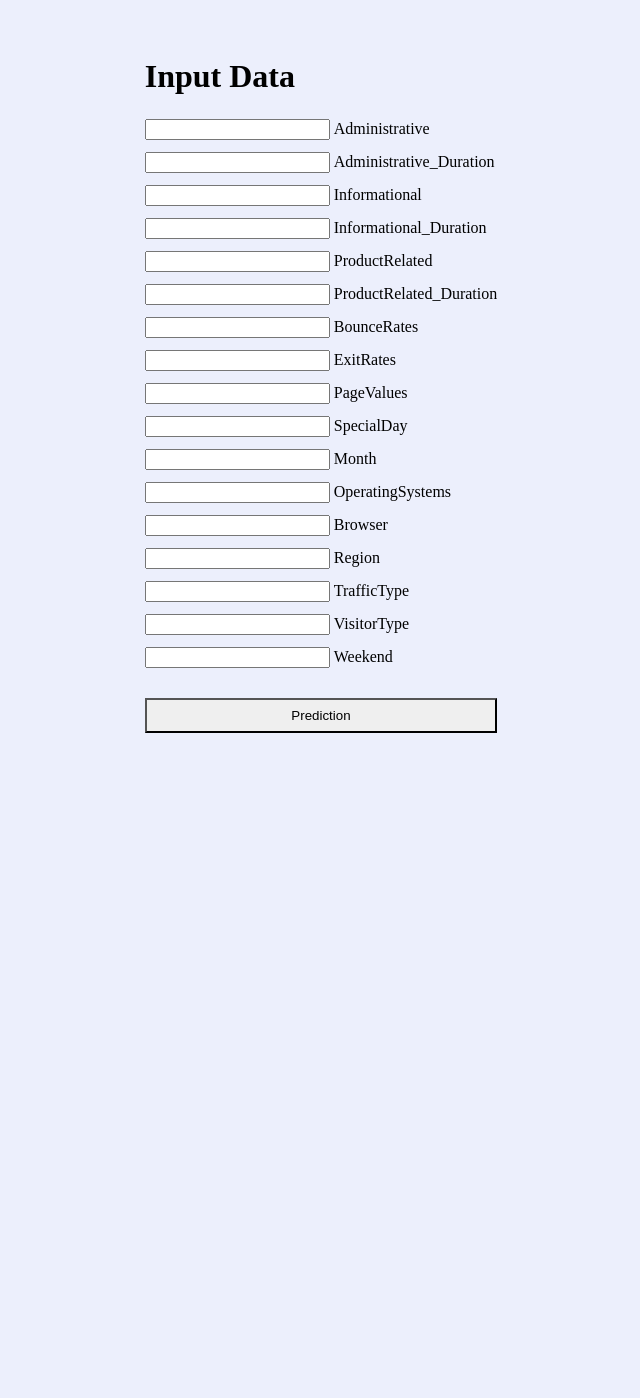
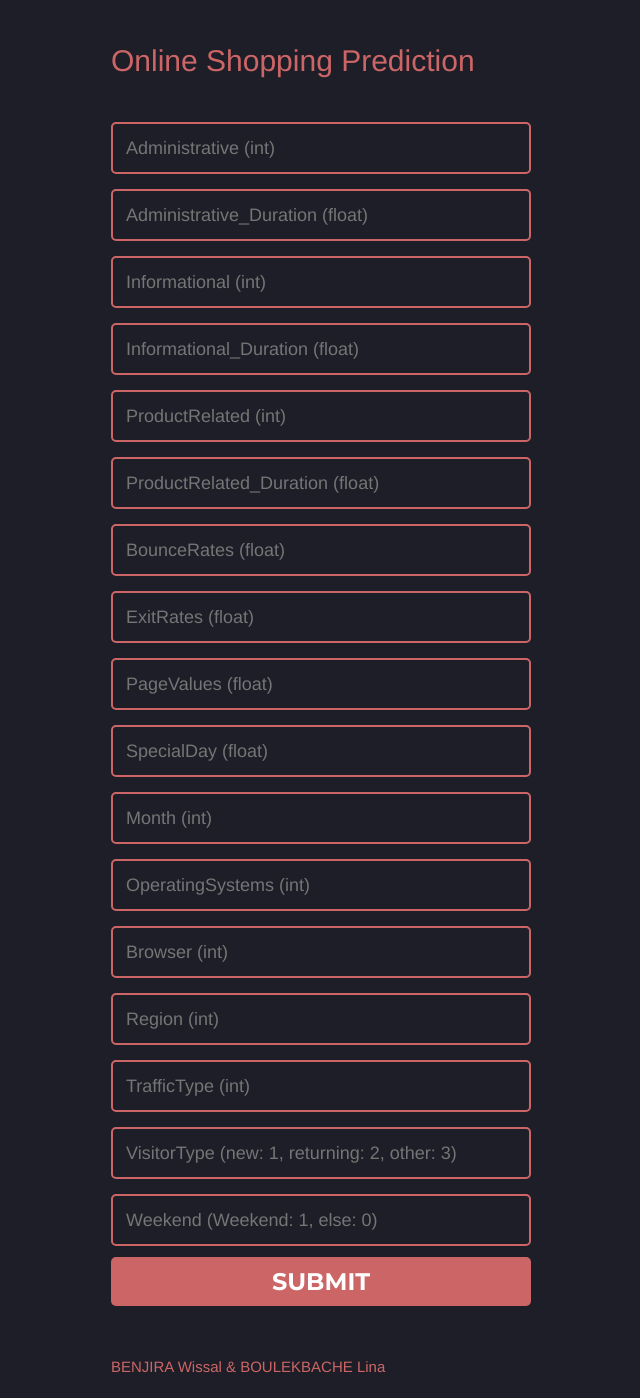
Before and after one commit to wissalbenjira/Python_project, a Flask app: page /site/ in a window 1280 px wide. Shown: the whole page, without its empty margins (319-959 px from the left). Before the commit the page ends 733 px from the top, so only its background shows below. Run offline with Flask 2, Linux system fonts and the light colour scheme; parts of the project's set-up code (start-up, migrations or seed data) failed here and were passed over.

Commit message:
Add files via upload

```diff
--- a/projet/templates/index.html
+++ b/projet/templates/index.html
@@ -5,172 +5,107 @@
     <link rel="stylesheet" type="text/css" />
     <title>API</title>
     <style>
+        @import url(https://fonts.googleapis.com/css?family=Montserrat:400,700);
+
         body {
-            display: flex;
-            justify-content: center;
-            align-items: center;
-            min-height: 100vh;
-            background: #eceffc;
+            background: rgb(30, 30, 40);
         }
 
-        .btn {
-            padding: 8px 20px;
-            border-radius: 0;
-            overflow: hidden;
+        form {
+            max-width: 420px;
+            margin: 50px auto;
         }
 
-        ::before {
-            position: absolute;
-            content: "";
-            top: 0;
-            left: 0;
+        .feedback-input {
+            color: white;
+            font-family: Helvetica, Arial, sans-serif;
+            font-weight: 500;
+            font-size: 18px;
+            border-radius: 5px;
+            line-height: 22px;
+            background-color: transparent;
+            border: 2px solid #CC6666;
+            transition: all 0.3s;
+            padding: 13px;
+            margin-bottom: 15px;
             width: 100%;
-            height: 100%;
-            background: linear-gradient(120deg,
-                    transparent,
-                    var(--primary-color),
-                    transparent);
-            transform: translateX(-100%);
-            transition: 0.6s;
+            box-sizing: border-box;
+            outline: 0;
+        }
+        h1 {
+            color: #CC6666;
+            font-family: Helvetica, Arial, sans-serif;
+            font-weight: 500;
+            font-size: 30px;
+            border-radius: 5px;
+            line-height: 22px;
+            max-width: 420px;
+            margin: 50px auto;
+        }
+        h2 {
+            color: #CC6666;
+            font-family: Helvetica, Arial, sans-serif;
+            font-weight: 500;
+            font-size: 15px;
+            border-radius: 5px;
+            line-height: 22px;
+            max-width: 420px;
+            margin: 20px auto;
+        }
+        .feedback-input:focus {
+            border: 2px solid #CC4949;
         }
 
-        :hover {
-            background: transparent;
-            box-shadow: 0 0 20px 10px hsla(204, 70%, 53%, 0.5);
+        textarea {
+            height: 150px;
+            line-height: 150%;
+            resize: vertical;
         }
 
-        ::before {
-            transform: translateX(100%);
+        [type="submit"] {
+            font-family: 'Montserrat', Arial, Helvetica, sans-serif;
+            width: 100%;
+            background: #CC6666;
+            border-radius: 5px;
+            border: 0;
+            cursor: pointer;
+            color: white;
+            font-size: 24px;
+            padding-top: 10px;
+            padding-bottom: 10px;
+            transition: all 0.3s;
+            margin-top: -4px;
+            font-weight: 700;
         }
 
-        .form-input-material {
-            --input-default-border-color: white;
-            --input-border-bottom-color: white;
+        [type="submit"]:hover {
+            background: #CC4949;
         }
-        input {
-            color: white;
-        }
-
-
-        .login-form {
-            display: flex;
-            flex-direction: column;
-            align-items: center;
-            padding: 50px 40px;
-            color: white;
-            background: rgba(0, 0, 0, 0.8);
-            border-radius: 10px;
-            box-shadow: 0 0.4px 0.4px rgba(128, 128, 128, 0.109),
-                0 1px 1px rgba(128, 128, 128, 0.155),
-                0 2.1px 2.1px rgba(128, 128, 128, 0.195),
-                0 4.4px 4.4px rgba(128, 128, 128, 0.241),
-                0 12px 12px rgba(128, 128, 128, 0.35)
-        }
-        h1 {
-            margin: 0 0 24px 0;
-        }
-
-        .form-input-material {
-            margin: 12px 0;
-        }
-        .btn {
-            width: 100%;
-            margin: 18px 0 9px 0;
-        }
-
     </style>
 </head>
 
 <body>
-    <form class="info" action="javascript:void(0);">
-        <h1>Input Data</h1>
-        <div class="form-input-material">
-            <input type="text" name="Administrative" id="Administrative" placeholder=" " autocomplete="off"
-                class="form-control-material" required />
-            <label for="Administrative">Administrative</label>
-        </div>
-        <div class="form-input-material">
-            <input type="text" name="Administrative_Duration" id="Administrative_Duration" placeholder=" "
-                autocomplete="off" class="form-control-material" required />
-            <label for="Administrative_Duration">Administrative_Duration</label>
-        </div>
-        <div class="form-input-material">
-            <input type="text" name="Informational" id="Informational" placeholder=" " autocomplete="off"
-                class="form-control-material" required />
-            <label for="Informational">Informational</label>
-        </div>
-        <div class="form-input-material">
-            <input type="text" name="Informational_Duration" id="Informational_Duration" placeholder=" "
-                autocomplete="off" class="form-control-material" required />
-            <label for="Informational_Duration">Informational_Duration</label>
-        </div>
-        <div class="form-input-material">
-            <input type="text" name="ProductRelated" id="ProductRelated" placeholder=" " autocomplete="off"
-                class="form-control-material" required />
-            <label for="ProductRelated">ProductRelated</label>
-        </div>
-        <div class="form-input-material">
-            <input type="text" name="ProductRelated_Duration" id="ProductRelated_Duration" placeholder=" "
-                autocomplete="off" class="form-control-material" required />
-            <label for="ProductRelated_Duration">ProductRelated_Duration</label>
-        </div>
-        <div class="form-input-material">
-            <input type="text" name="BounceRates" id="BounceRates" placeholder=" " autocomplete="off"
-                class="form-control-material" required />
-            <label for="BounceRates">BounceRates</label>
-        </div>
-        <div class="form-input-material">
-            <input type="text" name="ExitRates" id="ExitRates" placeholder=" " autocomplete="off"
-                class="form-control-material" required />
-            <label for="ExitRates">ExitRates</label>
-        </div>
-        <div class="form-input-material">
-            <input type="text" name="PageValues" id="PageValues" placeholder=" " autocomplete="off"
-                class="form-control-material" required />
-            <label for="PageValues">PageValues</label>
-        </div>
-        <div class="form-input-material">
-            <input type="text" name="SpecialDay" id="SpecialDay" placeholder=" " autocomplete="off"
-                class="form-control-material" required />
-            <label for="SpecialDay">SpecialDay</label>
-        </div>
-        <div class="form-input-material">
-            <input type="text" name="Month" id="Month" placeholder=" " autocomplete="off" class="form-control-material"
-                required />
-            <label for="Month">Month</label>
-        </div>
-        <div class="form-input-material">
-            <input type="text" name="OperatingSystems" id="OperatingSystems" placeholder=" " autocomplete="off"
-                class="form-control-material" required />
-            <label for="OperatingSystems">OperatingSystems</label>
-        </div>
-        <div class="form-input-material">
-            <input type="text" name="Browser" id="Browser" placeholder=" " autocomplete="off"
-                class="form-control-material" required />
-            <label for="Browser">Browser</label>
-        </div>
-        <div class="form-input-material">
-            <input type="text" name="Region" id="Region" placeholder=" " autocomplete="off"
-                class="form-control-material" required />
-            <label for="Region">Region</label>
-        </div>
-        <div class="form-input-material">
-            <input type="text" name="TrafficType" id="TrafficType" placeholder=" " autocomplete="off"
-                class="form-control-material" required />
-            <label for="TrafficType">TrafficType</label>
-        </div>
-        <div class="form-input-material">
-            <input type="text" name="VisitorType" id="VisitorType" placeholder=" " autocomplete="off"
-                class="form-control-material" required />
-            <label for="VisitorType">VisitorType</label>
-        </div>
-        <div class="form-input-material">
-            <input type="text" name="Weekend" id="Weekend" placeholder=" " autocomplete="off"
-                class="form-control-material" required />
-            <label for="Weekend">Weekend</label>
-        </div>
-        <button type="submit" class="btn btn-primary btn-ghost">Prediction</button>
-    </form>
+        <h1 font-weight="bold">Online Shopping Prediction</h1>
+        <form action="/site/" method="POST">
+            <input name="Administrative" type="text" class="feedback-input" placeholder="Administrative (int)" />
+            <input name="Administrative_Duration" type="text" class="feedback-input" placeholder="Administrative_Duration (float)" />
+            <input name="Informational" type="text" class="feedback-input" placeholder="Informational (int)" />
+            <input name="Informational_Duration" type="text" class="feedback-input" placeholder="Informational_Duration (float)" />
+            <input name="ProductRelated" type="text" class="feedback-input" placeholder="ProductRelated (int)" />
+            <input name="ProductRelated_Duration" type="text" class="feedback-input" placeholder="ProductRelated_Duration (float)" />
+            <input name="BounceRates" type="text" class="feedback-input" placeholder="BounceRates (float)" />
+            <input name="ExitRates" type="text" class="feedback-input" placeholder="ExitRates (float)" />
+            <input name="PageValues" type="text" class="feedback-input" placeholder="PageValues (float)" />
+            <input name="SpecialDay" type="text" class="feedback-input" placeholder="SpecialDay (float)" />
+            <input name="Month" type="text" class="feedback-input" placeholder="Month (int)" />
+            <input name="OperatingSystems" type="text" class="feedback-input" placeholder="OperatingSystems (int)" />
+            <input name="Browser" type="text" class="feedback-input" placeholder="Browser (int)" />
+            <input name="Region" type="text" class="feedback-input" placeholder="Region (int)" />
+            <input name="TrafficType" type="text" class="feedback-input" placeholder="TrafficType (int)" />
+            <input name="VisitorType" type="text" class="feedback-input" placeholder="VisitorType (new: 1, returning: 2, other: 3)" />
+            <input name="Weekend" type="text" class="feedback-input" placeholder="Weekend (Weekend: 1, else: 0)" />
+            <input type="submit" value="SUBMIT"/>
+        </form>
+        <h2 font-weight="bold">BENJIRA Wissal & BOULEKBACHE Lina</h2>
 </body>
-
 </html>
```
Also changed, not shown: projet/templates/result.html (+43 -5 lines).
